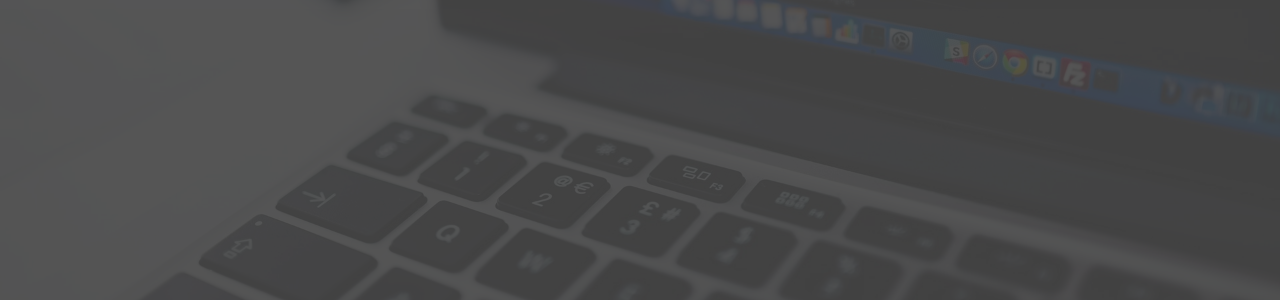
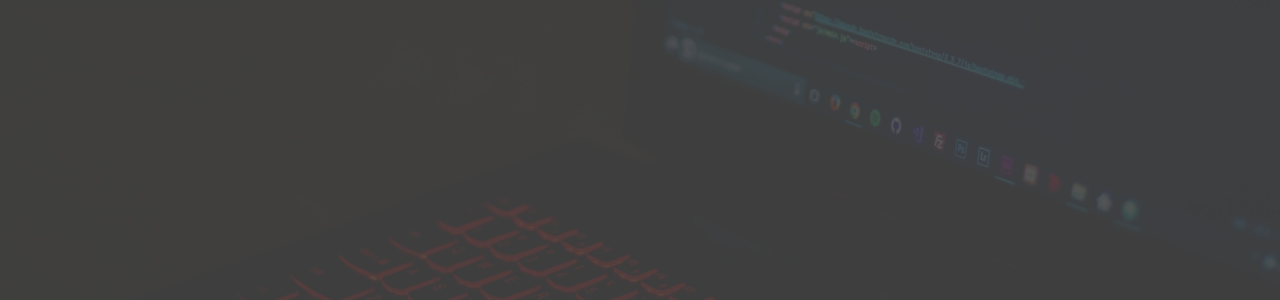
Before and after one commit to BenKelenski/modern_portfolio, a website: page dist/index.html in a window 1280 px wide. Shown: the part 500-800 px from the top of the page. Drawn offline with Linux system fonts and the light colour scheme.

Commit message:
changed background image

```diff
--- a/scss/_config.scss
+++ b/scss/_config.scss
@@ -1,7 +1,7 @@
 $primary-color: #444;
 $secondary-color: #5f9f9f;
 $show-home-image: true;
-$home-image: url(../img/background.jpg);
+$home-image: url(../img/background-3.jpeg);
 $background-opacity: 0.9;
 
 @mixin easeOut {
@@ -14,6 +14,7 @@ $background-opacity: 0.9;
       background: $home-image;
       background-attachment: fixed;
       background-size: cover;
+
 
       &:after {
         content: '';
--- a/scss/_menu.scss
+++ b/scss/_menu.scss
@@ -90,7 +90,7 @@
     .portrait {
       width: 250px;
       height: 250px;
-      background: url('../img/portrait.jpg');
+      background: url("../img/portrait.jpg");
       border-radius: 50%;
       border: solid 3px $secondary-color;
     }
```
Also changed, not shown: dist/css/main.css, dist/img/background-3.jpeg (added), dist/img/background.jpg (deleted), dist/index.html.
